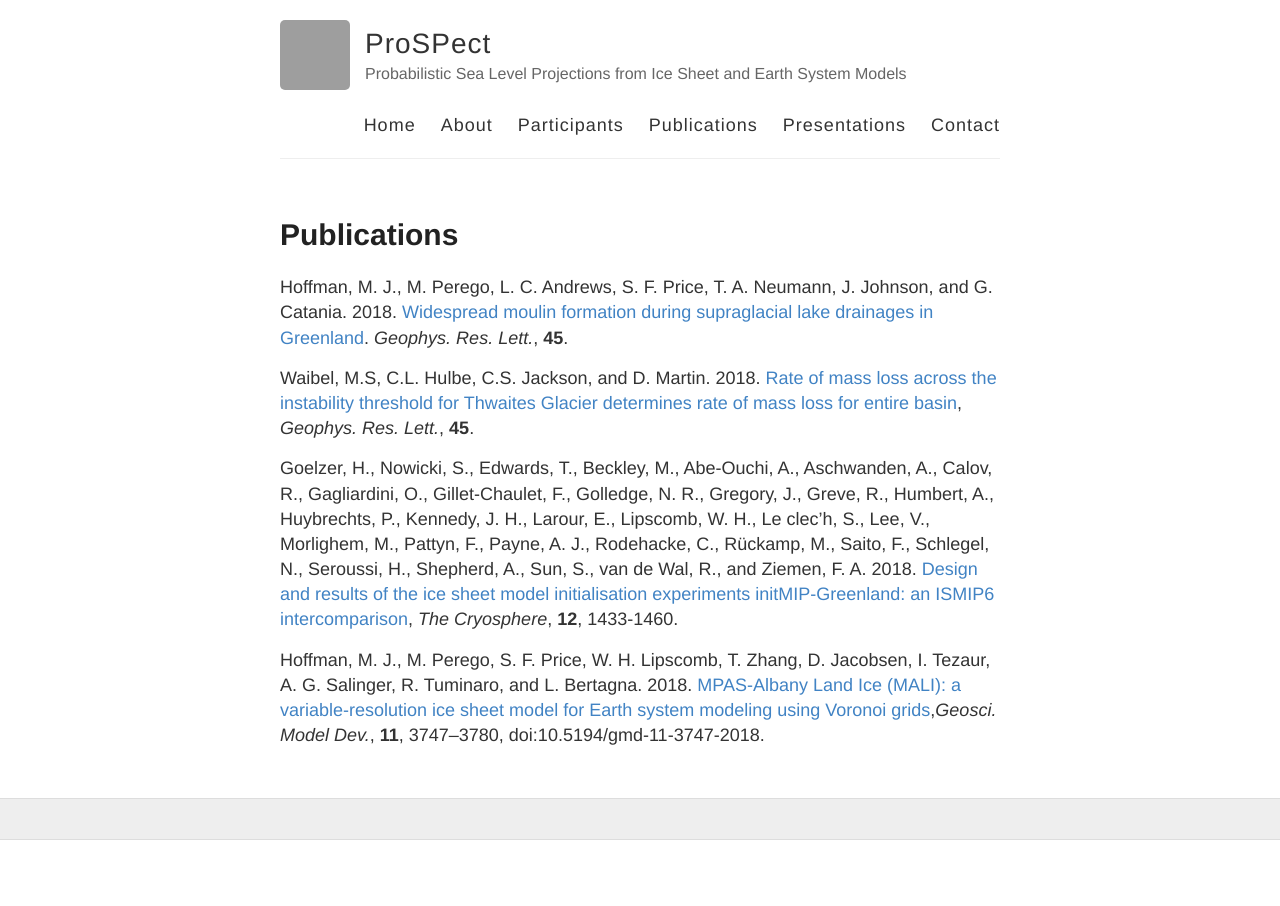
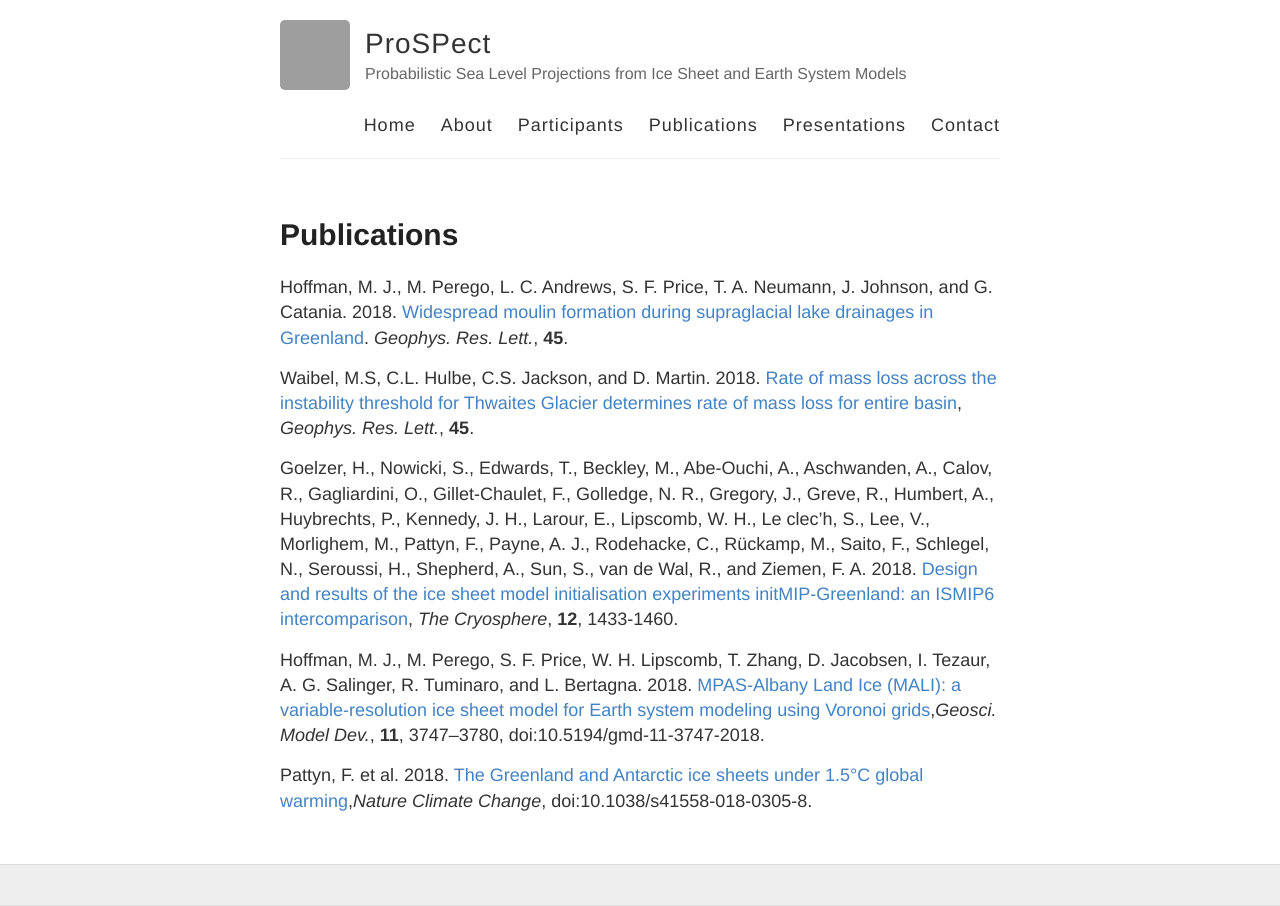
Before and after one commit to SLE-E3SM/SLE-E3SM.github.io, a Jekyll site: the page built from publications.md, in a window 1280 px wide. Built offline with Jekyll 4.4.1, drawn with Linux system fonts in a browser that asks for light colours; grey boxes are pictures that could not be loaded.

Commit message:
Update publications.md

```diff
--- a/publications.md
+++ b/publications.md
@@ -11,3 +11,5 @@ Waibel, M.S, C.L. Hulbe, C.S. Jackson, and  D. Martin. 2018. [Rate of mass loss
 Goelzer, H., Nowicki, S., Edwards, T., Beckley, M., Abe-Ouchi, A., Aschwanden, A., Calov, R., Gagliardini, O., Gillet-Chaulet, F., Golledge, N. R., Gregory, J., Greve, R., Humbert, A., Huybrechts, P., Kennedy, J. H., Larour, E., Lipscomb, W. H., Le clec'h, S., Lee, V., Morlighem, M., Pattyn, F., Payne, A. J., Rodehacke, C., Rückamp, M., Saito, F., Schlegel, N., Seroussi, H., Shepherd, A., Sun, S., van de Wal, R., and Ziemen, F. A. 2018. [Design and results of the ice sheet model initialisation experiments initMIP-Greenland: an ISMIP6 intercomparison](https://doi.org/10.5194/tc-12-1433-2018), *The Cryosphere*, **12**, 1433-1460.
 
 Hoffman, M. J., M. Perego, S. F. Price, W. H. Lipscomb, T. Zhang, D. Jacobsen, I. Tezaur, A. G. Salinger, R. Tuminaro, and L. Bertagna. 2018. [MPAS-Albany Land Ice (MALI): a variable-resolution ice sheet model for Earth system modeling using Voronoi grids](https://www.geosci-model-dev.net/11/3747/2018/),*Geosci. Model Dev.*, **11**, 3747–3780, doi:10.5194/gmd-11-3747-2018.
+
+Pattyn, F. et al. 2018. [The Greenland and Antarctic ice sheets under 1.5°C global warming](https://doi.org/10.1038/s41558-018-0305-8),*Nature Climate Change*, doi:10.1038/s41558-018-0305-8.
```
